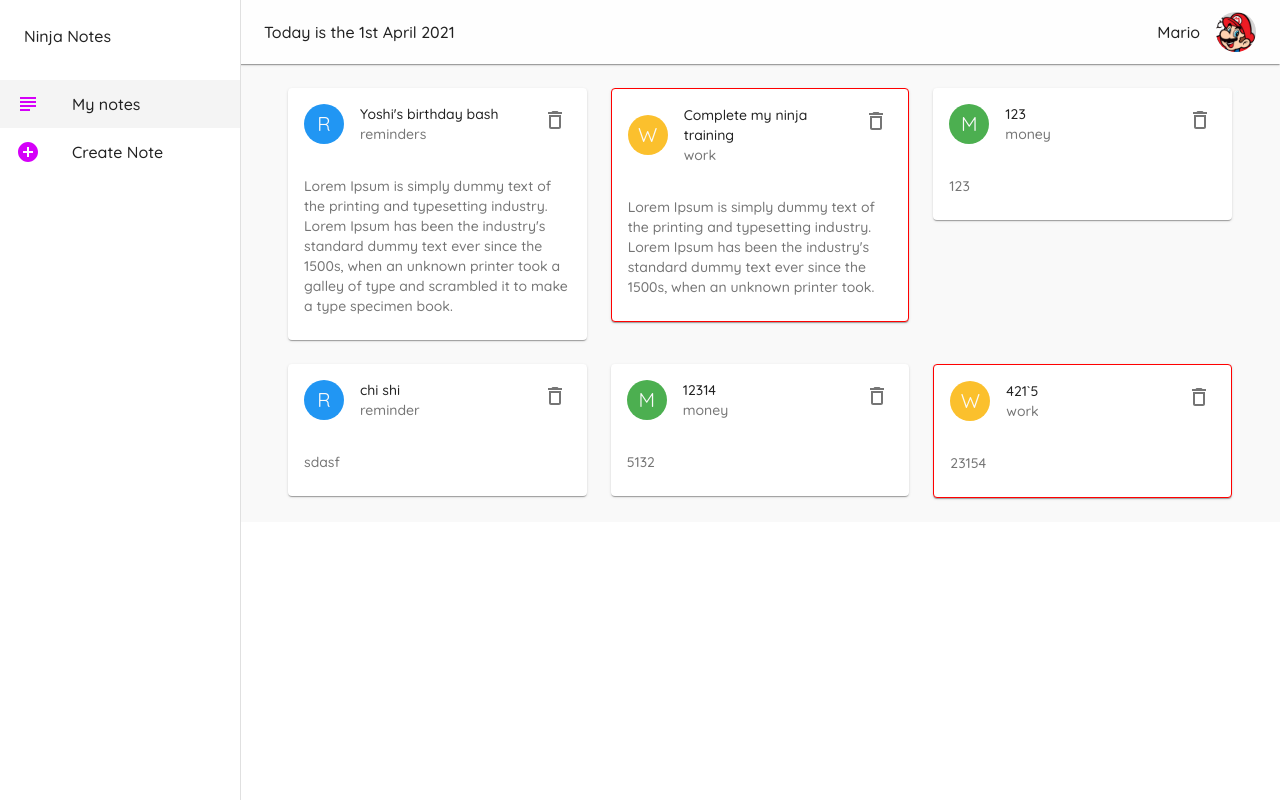
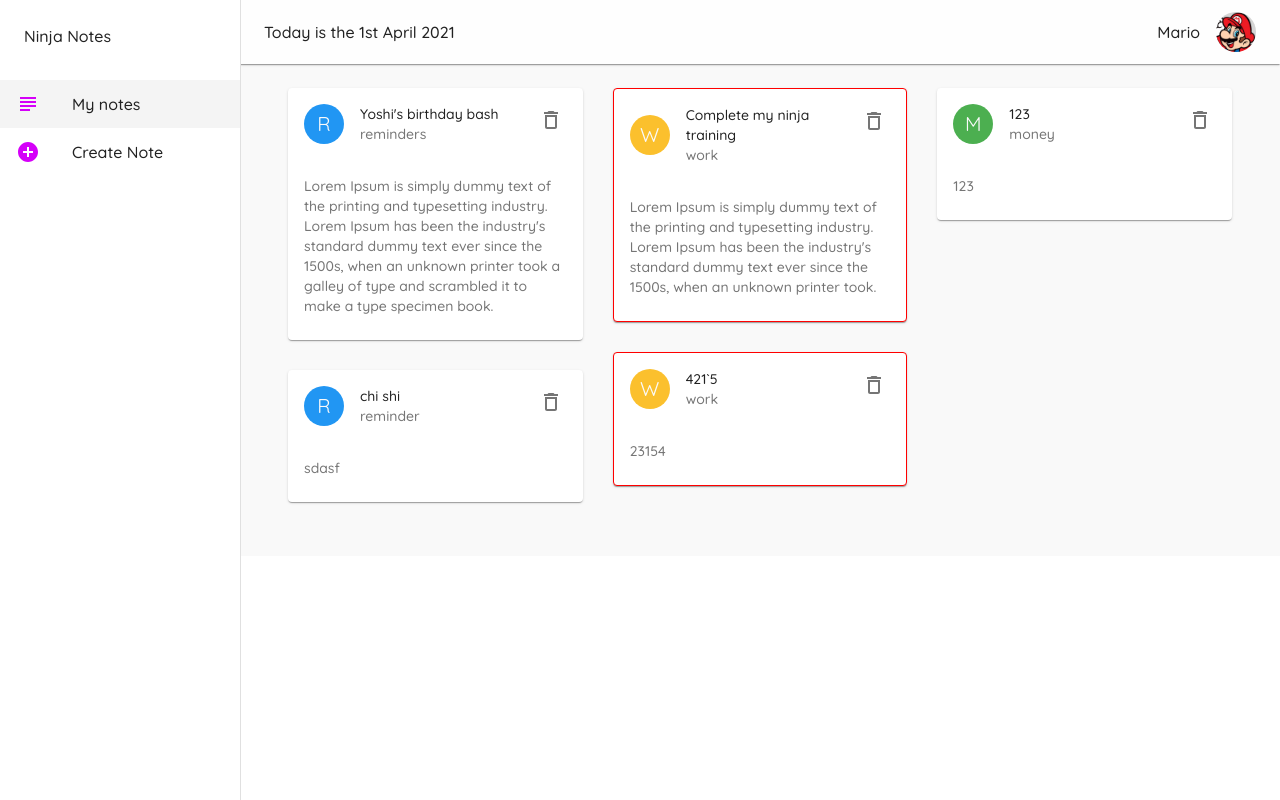
Before and after one commit to zheng980423/learning-material-ui, a React (Create React App) app: page / in a window 1280 px wide. Built offline with nearby package versions, Linux system fonts and the light colour scheme; data requests are answered from the project's data file.

Commit message:
masonry layout

```diff
--- a/data/db.json
+++ b/data/db.json
@@ -25,12 +25,6 @@
       "id": 5
     },
     {
-      "title": "12314",
-      "details": "5132",
-      "category": "money",
-      "id": 6
-    },
-    {
       "title": "421`5",
       "details": "23154",
       "category": "work",
--- a/package.json
+++ b/package.json
@@ -11,6 +11,7 @@
     "date-fns": "^2.19.0",
     "react": "^17.0.1",
     "react-dom": "^17.0.1",
+    "react-masonry-css": "^1.0.14",
     "react-router-dom": "^5.2.0",
     "react-scripts": "4.0.2",
     "web-vitals": "^1.1.0"
--- a/src/index.css
+++ b/src/index.css
@@ -5,3 +5,21 @@
   -webkit-font-smoothing: antialiased;
   -moz-osx-font-smoothing: grayscale;
 }
+.my-masonry-grid {
+  display: -webkit-box; /* Not needed if autoprefixing */
+  display: -ms-flexbox; /* Not needed if autoprefixing */
+  display: flex;
+  margin-left: -30px; /* gutter size offset */
+  width: auto;
+}
+.my-masonry-grid_column {
+  padding-left: 30px; /* gutter size */
+  background-clip: padding-box;
+}
+
+/* Style your items */
+.my-masonry-grid_column > div {
+  /* change div to reference your elements you put in <Masonry> */
+
+  margin-bottom: 30px;
+}
--- a/src/pages/Notes.js
+++ b/src/pages/Notes.js
@@ -3,6 +3,7 @@
 import Paper from '@material-ui/core/Paper';
 import { Container } from '@material-ui/core';
 import NoteCard from '../components/NoteCard';
+import Masonry from 'react-masonry-css';
 export default function Notes() {
   const [notes, setNotes] = useState([]);
   useEffect(() => {
@@ -16,29 +17,25 @@
     const newNotes = notes.filter(note => note.id !== id);
     setNotes(newNotes);
   };
+  const breakpoints = {
+    default: 3,
+    1100: 2,
+    700: 1,
+  };
+
   return (
     <Container>
-      {/* <Grid container>
-        <Grid item xs={12} sm={6} md={3}>
-          <Paper>1</Paper>
-        </Grid>
-        <Grid item xs={12} sm={6} md={3}>
-          <Paper>2</Paper>
-        </Grid>
-        <Grid item xs={12} sm={6} md={3}>
-          <Paper>3</Paper>
-        </Grid>
-        <Grid item xs={12} sm={6} md={3}>
-          <Paper>4</Paper>
-        </Grid>
-      </Grid> */}
-      <Grid container spacing={3}>
+      <Masonry
+        breakpointCols={breakpoints}
+        className="my-masonry-grid"
+        columnClassName="my-masonry-grid_column"
+      >
         {notes.map(note => (
-          <Grid item key={note.id} xs={12} md={6} lg={4}>
+          <div key={note.id}>
             <NoteCard note={note} handleDelete={handleDelete} />
-          </Grid>
+          </div>
         ))}
-      </Grid>
+      </Masonry>
     </Container>
   );
 }
```
Also changed, not shown: 1 other file (tests, documents, lock files or other folders).
